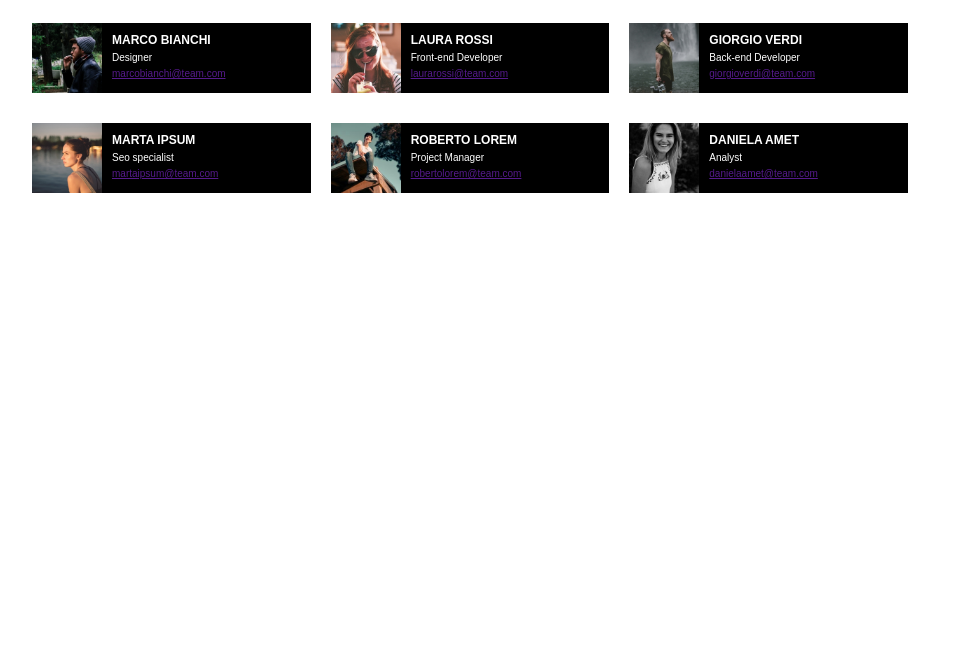
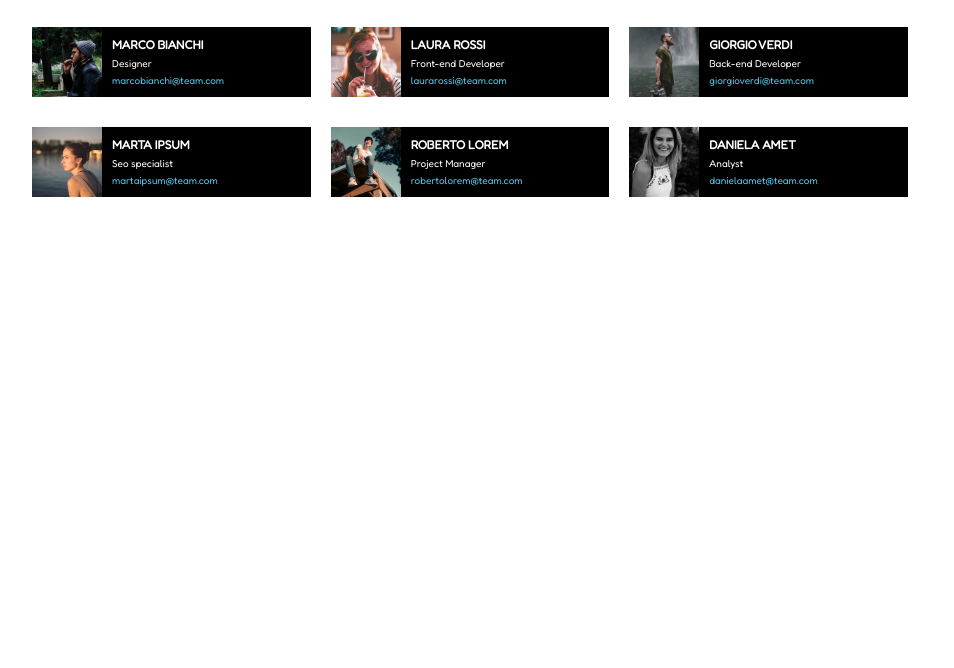
Before and after one commit to MatteoBassanin/html-css-float-cards, a plain HTML site: page index.html in a window 1280 px wide. Shown: the part 132-800 px from the top of the page, without its empty margins (160-1114 px from the left). Drawn offline with Linux system fonts and the light colour scheme.

Commit message:
font change

```diff
--- a/css/style.css
+++ b/css/style.css
@@ -2,7 +2,8 @@
     margin: 0;
     padding: 0;
     box-sizing: border-box;
-    font-family: sans-serif;
+    font-family: 'Fredoka', sans-serif;
+
 }
 
 h1{
@@ -66,10 +67,14 @@ span , a {
     display: block;
 }
 
+a{
+    text-decoration: none;
+    color: #54C4E7;
+}
+
 span.name{
     font-size: 12px;
     font-weight: bolder;
-
 }
 
 .job{
--- a/index.html
+++ b/index.html
@@ -1,6 +1,9 @@
 <!DOCTYPE html>
 <html lang="en">
 <head>
+    <link rel="preconnect" href="https://fonts.googleapis.com">
+    <link rel="preconnect" href="https://fonts.gstatic.com" crossorigin>
+    <link href="https://fonts.googleapis.com/css2?family=Fredoka&display=swap" rel="stylesheet">
     <link rel="stylesheet" href="./css/style.css">
     <meta charset="UTF-8">
     <meta http-equiv="X-UA-Compatible" content="IE=edge">
```
